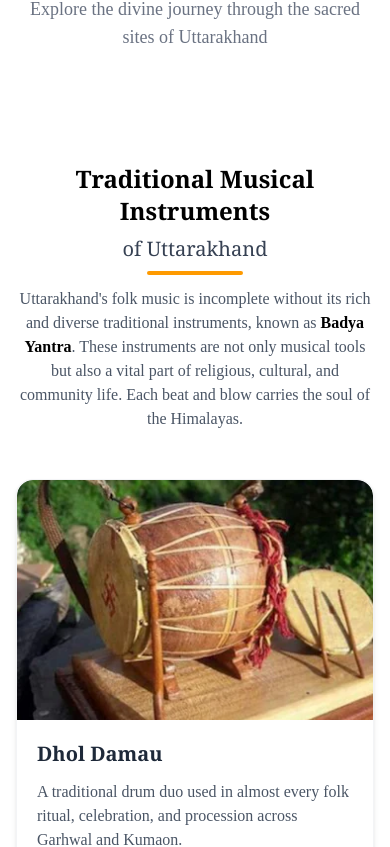
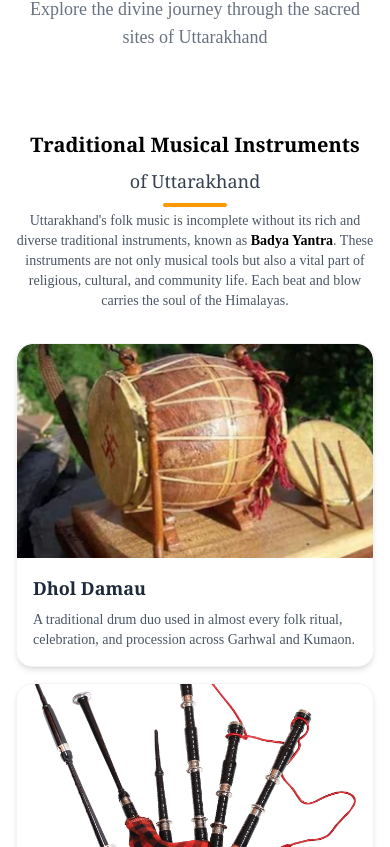
Before and after one commit to PraveenNegi1/travles, a Next.js app: page / in a window 390 px wide. Shown: the part 10157-11004 px from the top of the page. Built offline with nearby package versions, Linux system fonts and the light colour scheme.

Commit message:
Refactor Aibot and Instrumant components: remove suggestion display logic, update button label, and adjust layout and text sizes for improved UI consistency.

```diff
--- a/components/Aibot.jsx
+++ b/components/Aibot.jsx
@@ -295,7 +295,6 @@ const AIChatPopup = () => {
           },
         ]);
       }
-      // Show suggestions again after bot replies
       setShowSuggestions(true);
     }, 1500);
   };
@@ -340,7 +339,7 @@ const AIChatPopup = () => {
             d="M9.663 17h4.673M12 3v1m6.364 1.636l-.707.707M21 12h-1M4 12H3m3.343-5.657l-.707-.707m2.828 9.9a5 5 0 117.072 0l-.548.547A3.374 3.374 0 0014 18.469V19a2 2 0 11-4 0v-.531c0-.895-.356-1.754-.988-2.386l-.548-.547z"
           />
         </svg>
-        <span className="hidden sm:inline">Chat with AI</span>
+        <span className="hidden sm:inline">Query</span>
       </button>
 
       {isOpen && (
--- a/components/Instrumant.jsx
+++ b/components/Instrumant.jsx
@@ -39,12 +39,7 @@ const instruments = [
     description:
       "A snake-shaped wind instrument traditionally blown to mark auspicious events or to gather people.",
   },
-  {
-    name: "Turri",
-    image: "/Turri.jpeg",
-    description:
-      "A curved trumpet used in ceremonies. It produces a loud, deep sound and is considered a royal instrument.",
-  },
+
   {
     name: "Thali",
     image: "/thali.webp",
@@ -61,33 +56,33 @@ const instruments = [
 
 const BadyaYantra = () => {
   return (
-    <div className="bg-white py-16 px-4 sm:px-6 md:px-10 lg:px-20">
+    <div className="bg-white py-8 sm:py-12 md:py-16 px-4 sm:px-6 md:px-10 lg:px-20">
       <motion.div
         initial={{ opacity: 0, y: -20 }}
         animate={{ opacity: 1, y: 0 }}
         transition={{ duration: 0.7 }}
         className="max-w-7xl mx-auto"
       >
-        <div className="text-center mb-12">
+        <div className="text-center mb-8 sm:mb-12">
           <motion.h2
             initial={{ opacity: 0 }}
             animate={{ opacity: 1 }}
             transition={{ delay: 0.3, duration: 0.7 }}
-            className="text-2xl sm:text-3xl lg:text-4xl font-bold font-serif mb-6 text-gray-800 relative inline-block"
+            className="text-xl sm:text-2xl md:text-3xl lg:text-4xl font-bold font-serif mb-4 sm:mb-6 text-gray-800 relative inline-block"
           >
-            <span className="bg-clip-text text-black ">
+            <span className="bg-clip-text text-black">
               Traditional Musical Instruments
             </span>
-            <span className="block text-xl sm:text-2xl mt-2 font-normal text-gray-700">
+            <span className="block text-lg sm:text-xl mt-2 font-normal text-gray-700">
               of Uttarakhand
             </span>
-            <div className="absolute -bottom-3 left-1/2 transform -translate-x-1/2 w-24 h-1 bg-amber-500 rounded-full"></div>
+            <div className="absolute -bottom-3 left-1/2 transform -translate-x-1/2 w-16 sm:w-24 h-1 bg-amber-500 rounded-full"></div>
           </motion.h2>
           <motion.p
             initial={{ opacity: 0 }}
             animate={{ opacity: 1 }}
             transition={{ delay: 0.5, duration: 0.7 }}
-            className="max-w-3xl mx-auto text-gray-600 text-[16px] md:text-[20px]  merriweather "
+            className="max-w-3xl mx-auto text-gray-600 text-sm sm:text-base md:text-lg lg:text-xl merriweather"
           >
             Uttarakhand&apos;s folk music is incomplete without its rich and
             diverse traditional instruments, known as
@@ -98,7 +93,7 @@ const BadyaYantra = () => {
           </motion.p>
         </div>
 
-        <div className="grid grid-cols-1 sm:grid-cols-2 lg:grid-cols-3 gap-6 md:gap-8 xl:gap-10">
+        <div className="grid grid-cols-1 sm:grid-cols-2 lg:grid-cols-3 gap-4 sm:gap-6 md:gap-8">
           {instruments.map((instrument, index) => (
             <motion.div
               key={index}
@@ -112,26 +107,27 @@ const BadyaYantra = () => {
               }}
               className="bg-white rounded-2xl overflow-hidden shadow-md hover:shadow-xl transition-all duration-300 border border-gray-100"
             >
-              <div className="relative h-60  w-full overflow-hidden">
+              <div className="relative w-full pt-[60%] sm:pt-[56%]">
                 <Image
                   src={instrument.image}
                   alt={instrument.name}
-                  fill
-                  sizes="(max-width: 640px) 100vw, (max-width: 1024px) 50vw, 33vw"
-                  className="object-cover transition-transform duration-700 ease-in-out group-hover:scale-110 rounded-t-2xl"
+                 width={1000}
+                 height={1000}
+                  className="object-cover absolute top-0 left-0 w-full h-full transition-transform duration-700 ease-in-out group-hover:scale-110 rounded-t-2xl"
+                  style={{ objectFit: "cover" }}
                 />
                 <div className="absolute inset-0 bg-gradient-to-t from-black/60 to-transparent opacity-0 hover:opacity-100 transition-opacity duration-300 flex items-end">
-                  <div className="p-4 text-white font-bold text-lg">
+                  <div className="p-3 sm:p-4 text-white font-bold text-base sm:text-lg">
                     {instrument.name}
                   </div>
                 </div>
               </div>
 
-              <div className="p-5 md:p-6">
-                <h3 className="text-xl md:text-2xl font-semibold text-gray-800 mb-3 font-serif">
+              <div className="p-4 sm:p-5 md:p-6">
+                <h3 className="text-lg sm:text-xl md:text-2xl font-semibold text-gray-800 mb-2 sm:mb-3 font-serif">
                   {instrument.name}
                 </h3>
-                <p className="text-gray-600 md:text-[20px] text-[16px] merriweather">
+                <p className="text-gray-600 text-sm sm:text-base md:text-lg merriweather">
                   {instrument.description}
                 </p>
               </div>
```
